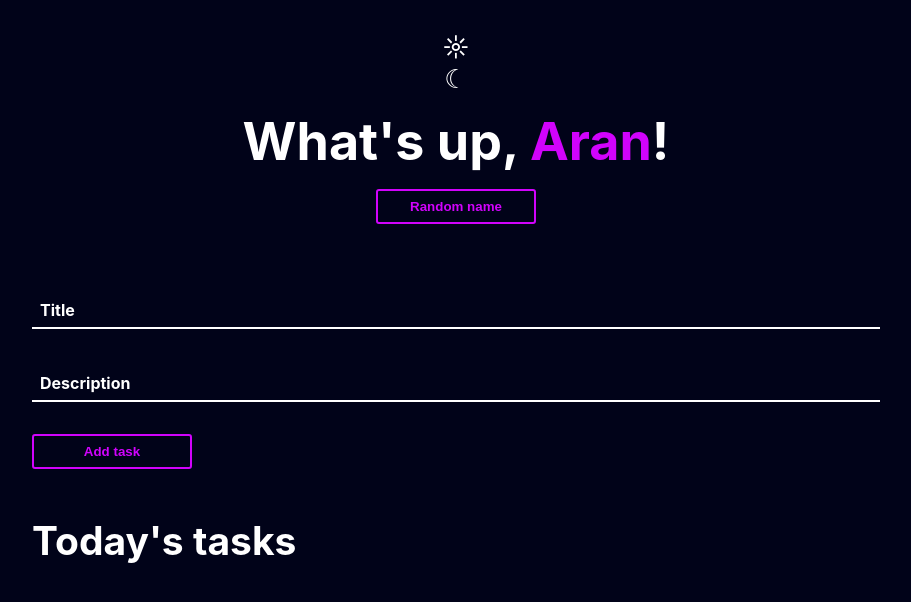
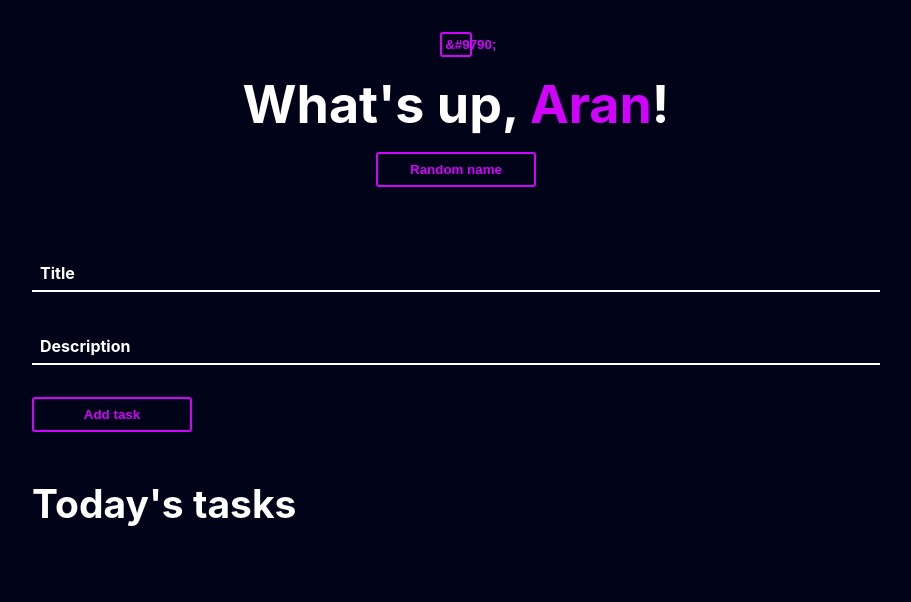
Before and after one commit to AranBeitia/react-todo, a React (Create React App) app: page / in a window 1280 px wide. Shown: the top 602 px of the page, without its empty margins (184-1095 px from the left). Built offline with nearby package versions, Linux system fonts and the light colour scheme.

Commit message:
toggle theme

```diff
--- a/src/components/App/App.js
+++ b/src/components/App/App.js
@@ -25,6 +25,11 @@ class App extends React.Component {
 
 	componentDidMount() {
 		this.setState({ userName: names })
+	}
+
+	toggleTheme = () => {
+		if (this.state.theme === 'dark') this.setState({ theme: 'light' })
+		if (this.state.theme === 'light') this.setState({ theme: 'dark' })
 	}
 
 	randomName = () => {
@@ -81,7 +86,11 @@ class App extends React.Component {
 			<ThemeProvider theme={themeMode}>
 				<GlobalStyles />
 				<div className="app">
-					<Hero name={names[counter]} handleclick={this.randomName} />
+					<Hero
+						name={names[counter]}
+						handleclick={this.randomName}
+						handleTheme={this.toggleTheme}
+					/>
 					<TodoForm handleSubmit={this.addTask} />
 					{/* <Input handleEnter={this.addTask} /> */}
 					<TodoList
--- a/src/components/Button/Button.style.js
+++ b/src/components/Button/Button.style.js
@@ -28,6 +28,11 @@ export const Button = styled.button`
 	}
 `
 
+export const ButtonSmall = styled(Button)`
+	width: 2rem;
+	padding: 0.2rem;
+`
+
 export const ButtonIcon = styled(Button)`
 	width: 2rem;
 	padding: 0.2rem;
--- a/src/components/Hero/Hero.js
+++ b/src/components/Hero/Hero.js
@@ -1,13 +1,16 @@
 import React from 'react'
 import './Hero.scss'
-import Button from '../Button'
+import { Button, ButtonIcon } from '../Button/Button.style'
 class Hero extends React.Component {
+	// toggleTheme = () => {
+	// 	console.log('theme')
+	// }
 	render() {
-		const { name, handleclick } = this.props
+		const { name, handleclick, handleTheme, theme } = this.props
+		const icon = theme === 'light' ? '&#9788;' : '&#9790;'
 		return (
 			<header className="header-center">
-				<span>&#9788;</span>
-				<span>&#9790;</span>
+				<ButtonIcon onClick={handleTheme}>{icon}</ButtonIcon>
 				<h1>
 					What's up, <span className="text-highlight">{name}</span>!
 				</h1>
--- a/src/components/TodoItem/TodoItem.js
+++ b/src/components/TodoItem/TodoItem.js
@@ -1,7 +1,7 @@
 import React from 'react'
 import './TodoItem.scss'
 
-import { ButtonIcon } from '../Button/Button.style'
+import { ButtonSmall } from '../Button/Button.style'
 class TodoItem extends React.Component {
 	taskDone = (id) => {
 		this.props.handleDone(id)
@@ -37,8 +37,8 @@ class TodoItem extends React.Component {
 					{isEditable && <input type="text" />}
 				</div>
 				<div className="flex-end">
-					<ButtonIcon onClick={() => this.taskEdit(id)}>&#9998;</ButtonIcon>
-					<ButtonIcon onClick={() => this.taskDelete(id)}>&times;</ButtonIcon>
+					<ButtonSmall onClick={() => this.taskEdit(id)}>&#9998;</ButtonSmall>
+					<ButtonSmall onClick={() => this.taskDelete(id)}>&times;</ButtonSmall>
 				</div>
 			</li>
 		)
```
